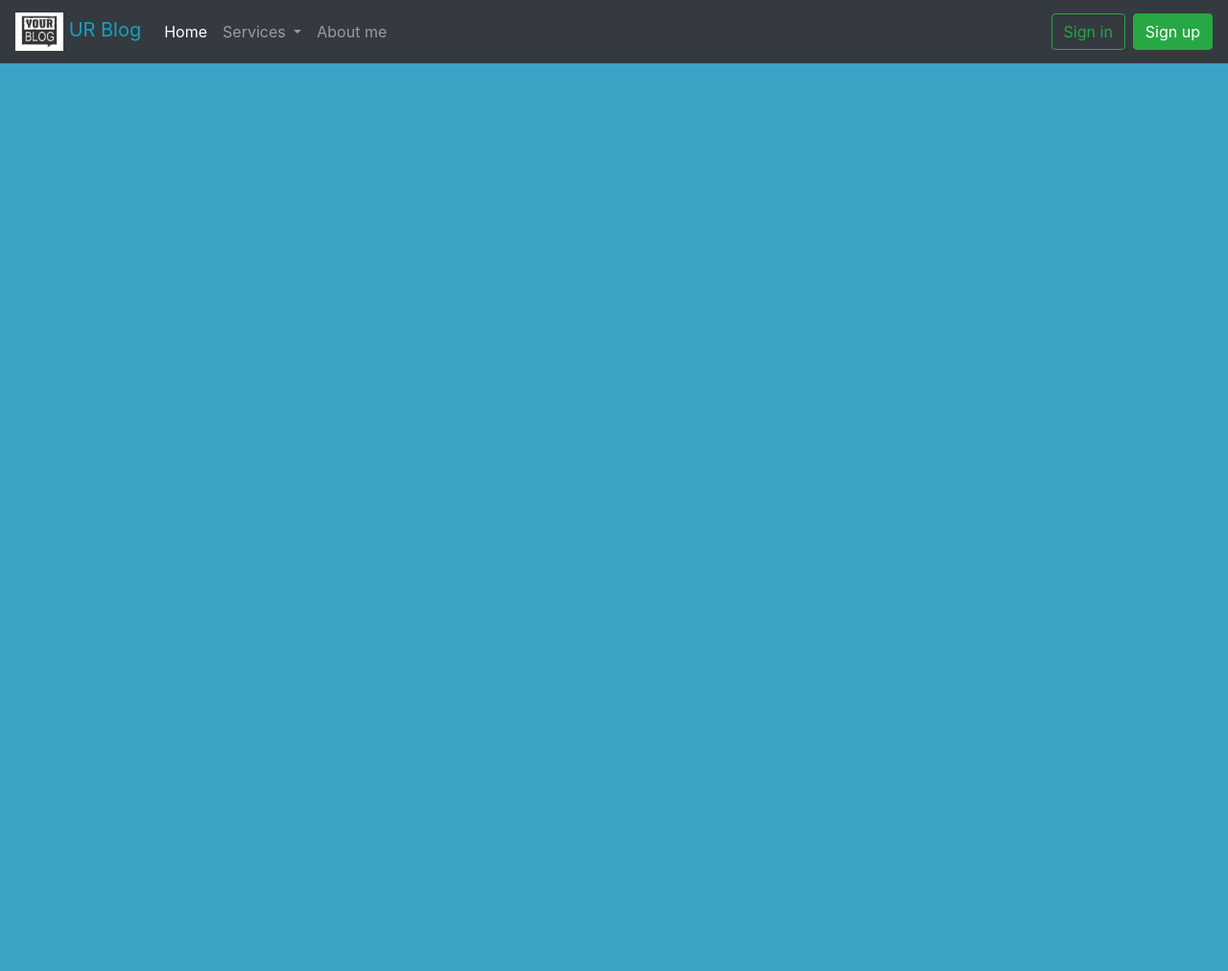
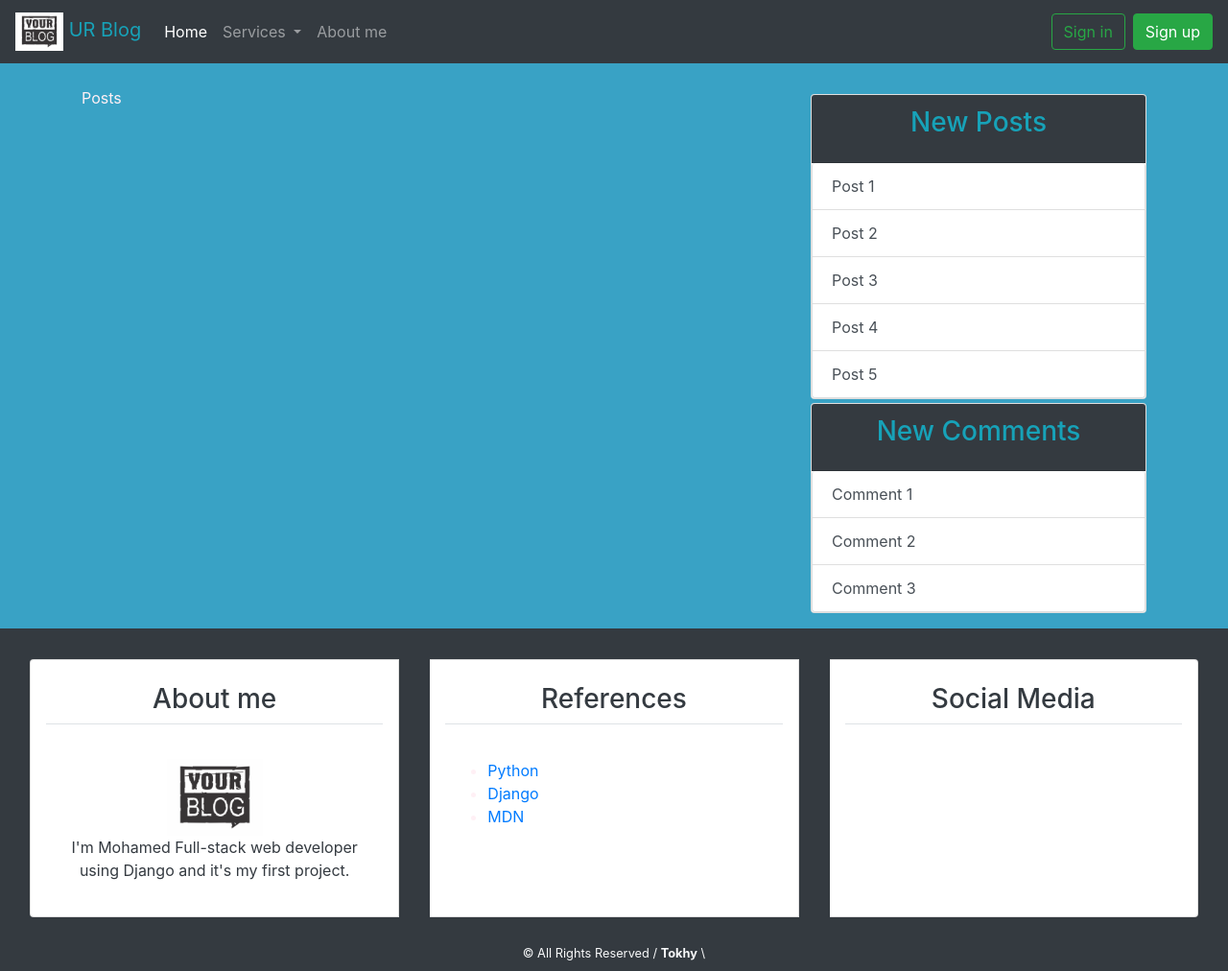
Before and after one commit to Tokhy619/Django_Bolg, a Django app: page / in a window 1280 px wide. Shown: the whole page at 96% size. Before the commit the page ends 66 px from the top, so only its background shows below. Run offline with Django 3.2, Linux system fonts and the light colour scheme; some libraries are stand-ins or nearby versions.

Commit message:
Create Footer

```diff
--- a/blog/templates/blog/index.html
+++ b/blog/templates/blog/index.html
@@ -12,7 +12,7 @@
 </head>
 <body>
     <!--Start NavBar-->
-    <header>
+<header>
     <nav class="navbar navbar-expand-lg navbar-dark bg-dark">
         <a class="navbar-brand text-info" href="#">
             <img src= "{% static 'blog/img/logo.png' %}" alt="Blog-logo" width="50px">
@@ -51,19 +51,109 @@
             <button class="btn btn-success ml-1" type="submit">Sign up</button>
         </li>
     </ul>
-  </div>
-</nav>
-    </header>
+    </div>
+    </nav>
+</header>
     <!--End NavBar-->
+<!--Start Content-->
+<section>
+    <div class="container">
+        <div class="row mt-4">
+            <!--Main Content-->
+            <div class="col-md-8">Posts</div>
+            <!--sideBar-->
+            <div class="col-md-4">
+                <!--Posts Side-->
+                <div class="card mt-2">
+                   <div class="card-header bg-dark ">
+                        <h3 class="text-center text-info card-title">New Posts</h3>
+                    </div>
+                   <ul class="list-group">
+                        <a href="#" class="list-group-item list-group-item-action">Post 1</a>
+                        <a href="#" class="list-group-item list-group-item-action">Post 2</a>
+                        <a href="#" class="list-group-item list-group-item-action">Post 3</a>
+                        <a href="#" class="list-group-item list-group-item-action">Post 4</a>
+                        <a href="#" class="list-group-item list-group-item-action">Post 5</a>
+                   </ul>
+                </div>
+                <!--Comments Side-->
+                <div class="card mt-1 mb-3">
+                    <div class="card-header bg-dark ">
+                        <h3 class="text-center text-info card-title">New Comments</h3>
+                    </div>
+                   <ul class="list-group">
+                        <a href="#" class="list-group-item list-group-item-action">Comment 1</a>
+                        <a href="#" class="list-group-item list-group-item-action">Comment 2</a>
+                        <a href="#" class="list-group-item list-group-item-action">Comment 3</a>
+                   </ul>
+                </div>
+            </div>
 
-
-
+        </div>
+    </div>
+</section>
+<!--End Content-->
+<!--Start Footer-->
+<footer class="bg-dark">
+    <div class="container-fluid">
+       <div class="row">
+           <div class="col-md">
+               <div class="card-group mt-3">
+            <!--Start About me-->
+        <div class="card m-3">
+            <h3 class="card-title text-dark text-center border-bottom p-2 m-3">About me</h3>
+                <div class="card-body">
+                    <div class="text-center">
+                        <img src="{% static 'blog/img/logo.png' %}" alt="Blog logo" width="100px">
+                    </div>
+                      <p class="text-dark text-center">
+	                I'm Mohamed Full-stack web developer using Django and it's my first project.
+                      </p>
+                     </div>
+                </div>
+            <!--End About me-->
+            <!--Start References-->
+   <div class="card m-3">
+       <h3 class="card-title text-dark text-center border-bottom p-2 m-3">References</h3>
+          <div class="card-body">
+            <ul>
+                <li><a class="text-primary" href="https://www.python.org/doc/">Python</a></li>
+                <li><a class="text-primary" href="https://docs.djangoproject.com/en/2.2/">Django</a></li>
+                <li><a class="text-primary" href="https://developer.mozilla.org/">MDN</a></li>
+            </ul>
+          </div>
+     </div>
+            <!--End References-->
+            <!---Start Social Media-->
+   <div class="card m-3">
+     <h3 class="card-title text-dark text-center border-bottom p-2 m-3">Social Media</h3>
+        <h4 class="card-body text-center">
+           <a class="text-primary" href=""><i class="fab fa-facebook"></i></a>
+           <a class="text-primary" href=""><i class="fab fa-twitter"></i></a>
+           <a class="text-primary" href=""><i class="fab fa-instagram"></i></a>
+           <a class="text-primary" href=""><i class="fab fa-youtube"></i></a>
+           <a class="text-primary" href=""><i class="fab fa-telegram"></i></a>
+           <a class="text-primary" href=""><i class="fab fa-linkedin"></i></a>
+        </h4>
+   </div>
+            <!---End Social Media-->
+    </div>
+        </div>
+           </div>
+            <!--Start CopyRight-->
+    <div class="row p-2">
+       <div class="col-md text-center">
+          <small class="text-light">&copy; All Rights Reserved / <b>Tokhy</b> \</small>
+       </div>
+    </div>
+            <!---End CopyRight-->
+        </div>
+    </footer>
 
     <!--JS FILES-->
     <script src="{% static 'blog/js/jquery-3.4.1.min.js' %}"></script>
     <script src="{% static 'blog/js/popper.min.js' %}"></script>
     <script src="{% static 'blog/js/bootstrap.min.js' %}"></script>
-
     <!--FONTAWESOME-->
     <script src="{% static 'blog/js/fontawesome.all.min.js' %}"></script>
 </body>
```
